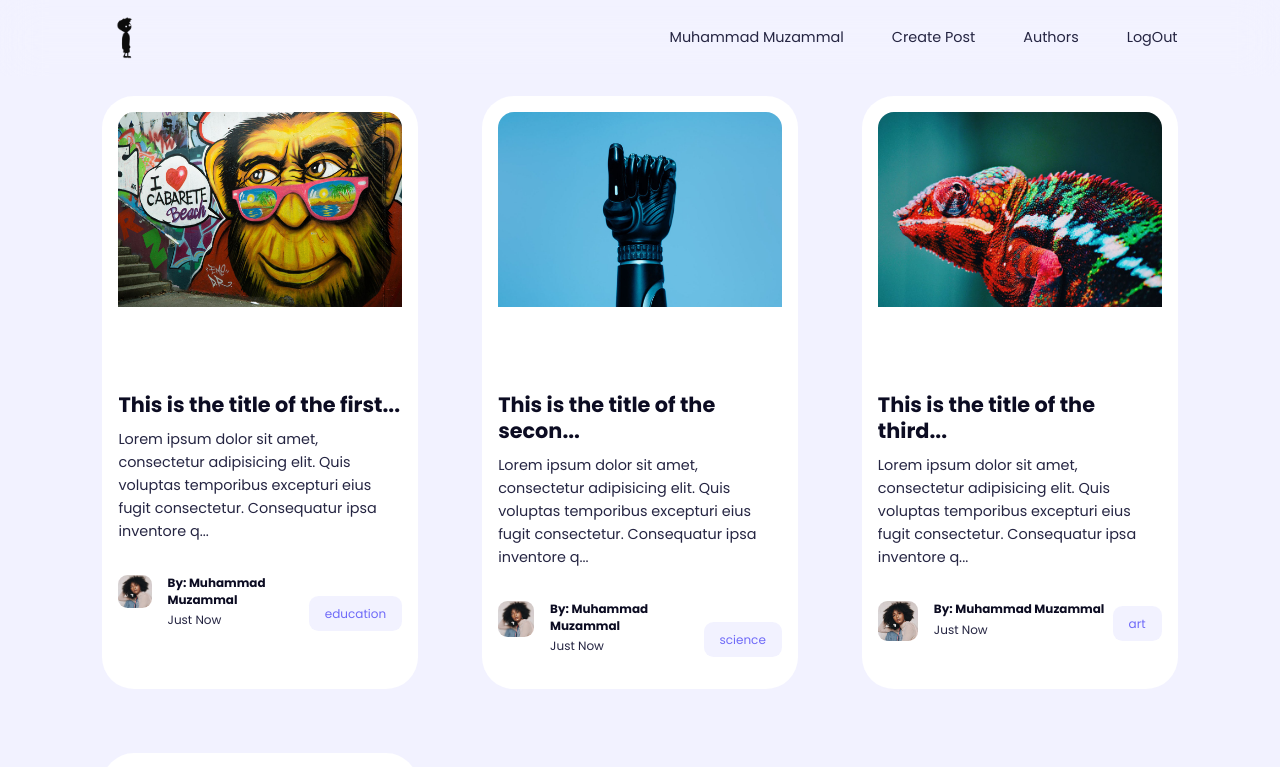
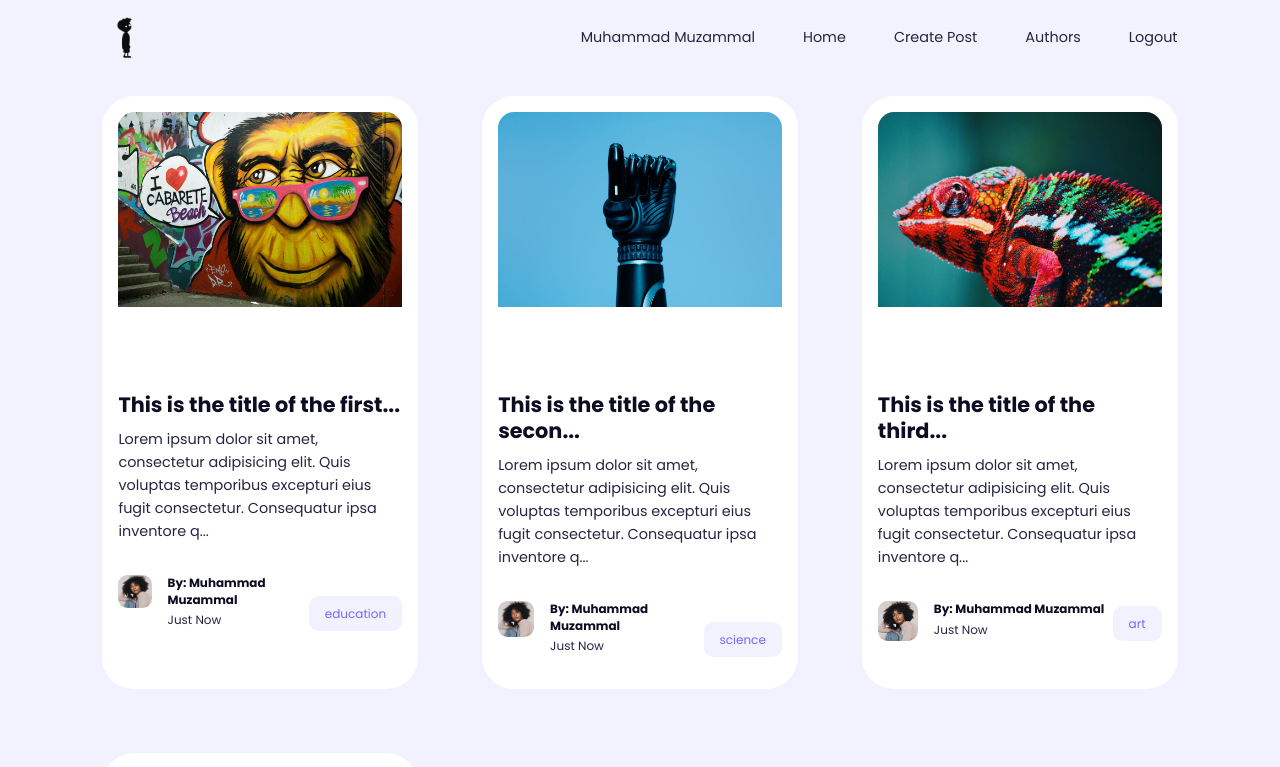
Before and after one commit to m-muzamal/bloge_app, a React (Vite) app: page / in a window 1280 px wide. Shown: the top 767 px of the page. Built offline with nearby package versions, Linux system fonts and the light colour scheme.

Commit message:
frontend

```diff
--- a/src/components/Header.jsx
+++ b/src/components/Header.jsx
@@ -31,6 +31,11 @@ function Header() {
               </Link>
             </li>
             <li>
+              <Link to="/" onClick={closeNave}>
+                Home
+              </Link>
+            </li>
+            <li>
               <Link to="/create" onClick={closeNave}>
                 Create Post
               </Link>
@@ -42,7 +47,7 @@ function Header() {
             </li>
             <li>
               <Link to="/logout" onClick={closeNave}>
-                LogOut
+                Logout
               </Link>
             </li>
           </ul>
```
